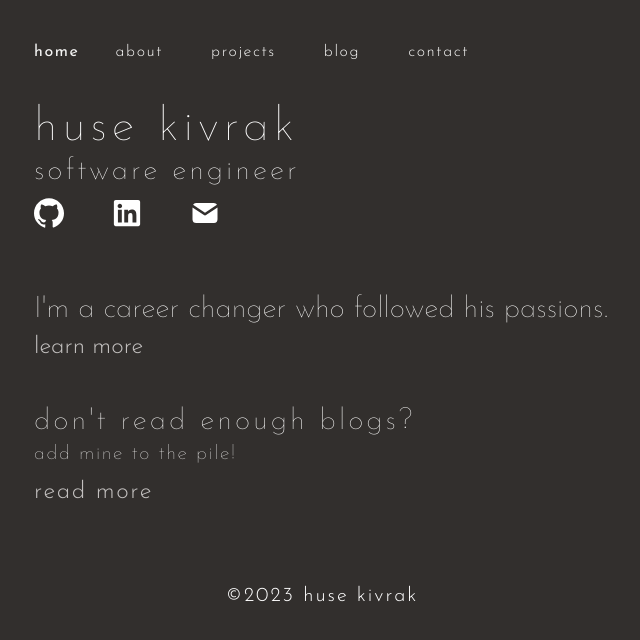
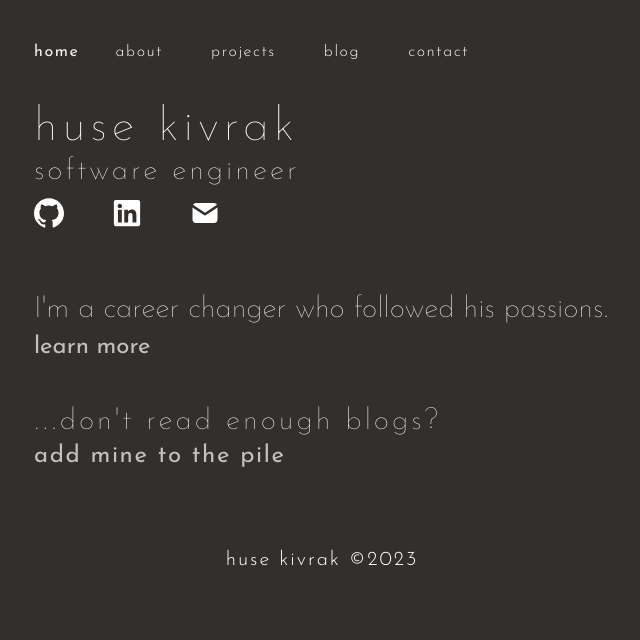
Before and after one commit to huseKivrak/huse.dev, a Next.js app: page / in a window 1280 px wide. Shown: the top 640 px of the page, without its empty margins (318-958 px from the left). Built offline with nearby package versions, Linux system fonts and the light colour scheme.

Commit message:
unescaped ticks

```diff
--- a/app/page.tsx
+++ b/app/page.tsx
@@ -32,12 +32,12 @@ export default function App() {
         </div>
         <div className="text-3xl tracking-normal mt-16 text-stone-50">
           <p className="mt-6">
-            I'm a career changer who followed his passions.
+            I&apos;m a career changer who followed his passions.
           </p>
 
           <Link
             href="/about"
-            className="font-light text-2xl text-stone-200/80 hover:text-white"
+            className="font-normal text-2xl text-stone-200/80 hover:text-white"
           >
             learn more
           </Link>
@@ -45,14 +45,13 @@ export default function App() {
 
         <div className="mt-10">
           <h3 className="text-3xl font-thin tracking-widest">
-            don't read enough blogs?
+            ...don&apos;t read enough blogs?
           </h3>
-          <p className="font-thin text-xl mb-2">add mine to the pile!</p>
           <Link
             href="/blog"
-            className="font-light text-2xl text-stone-200/80 hover:text-white"
+            className="font-normal text-2xl text-stone-200/80 hover:text-white"
           >
-            read more
+            add mine to the pile
           </Link>
         </div>
       </div>
--- a/components/Footer.tsx
+++ b/components/Footer.tsx
@@ -2,7 +2,7 @@ export default function Footer(): JSX.Element {
   return (
     <footer className="flex flex-col items-center justify-center w-full h-24">
       <p className=" text-white font-light tracking-widest text-xl">
-        ©2023 huse kivrak
+        huse kivrak &copy;2023
       </p>
     </footer>
   );
```
